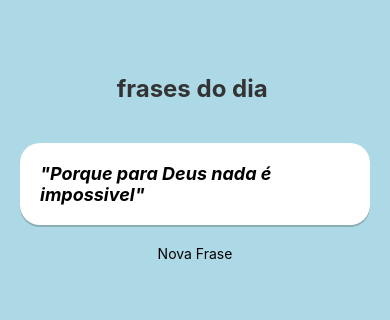
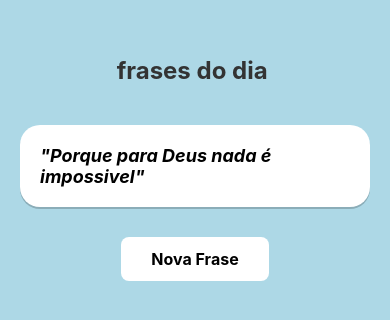
Before and after one commit to NkAndre/frases_motivacionais, a React Native app: screen / in a window 390 px wide. Shown: the part 254-574 px from the top of the page. Built offline with nearby package versions, Linux system fonts and the light colour scheme.

Commit message:
style em producao

```diff
--- a/App.js
+++ b/App.js
@@ -2,13 +2,13 @@ import { StatusBar } from "expo-status-bar";
 import { StyleSheet, Text, View, Pressable, Image } from "react-native";
 import React, { useState } from "react";
 
-// array de frases , quer adiciona as suas? coloque aqui
+// array de frases , quer adiciona as suas? coloque aqui  vlw
 const frases = [
   "Porque para Deus nada é impossivel",
   "Nunca desista dos seus sonhos",
   "Sempre haverá uma nova chance",
   "Acredite em si próprio",
-  "Seja forte e corajoso"
+  "Seja forte e corajoso",
 ];
 
 export default function App() {
@@ -19,6 +19,7 @@ export default function App() {
     const indiceAleatorio = Math.floor(Math.random() * frases.length);
     setFrase(frases[indiceAleatorio]);
   };
+
   return (
     <View style={styles.container}>
       <Text style={styles.textTitulo}>frases do dia </Text>
@@ -71,7 +72,18 @@ const styles = StyleSheet.create({
     fontSize:18,
     alignItems:"center",
     fontStyle:'italic',
+  },
+  botao: {
+    backgroundColor: '#fff',
+    paddingVertical: 12,
+    paddingHorizontal: 30,
+    borderRadius: 8,
+    marginTop: 10
+  },
+  textoBotao: {
+    color: '#000',
+    fontWeight: 'bold',
+    fontSize: 16
   }
 
-
 });
```
